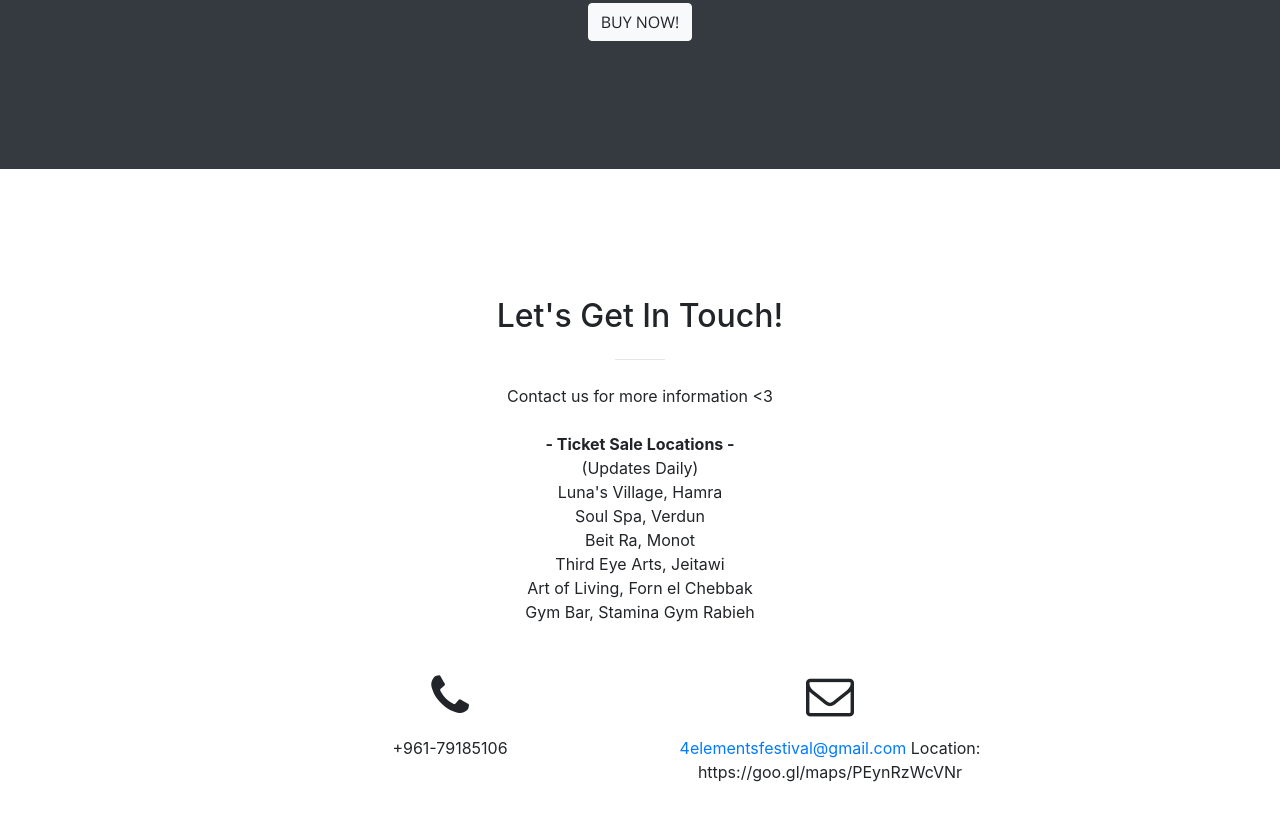
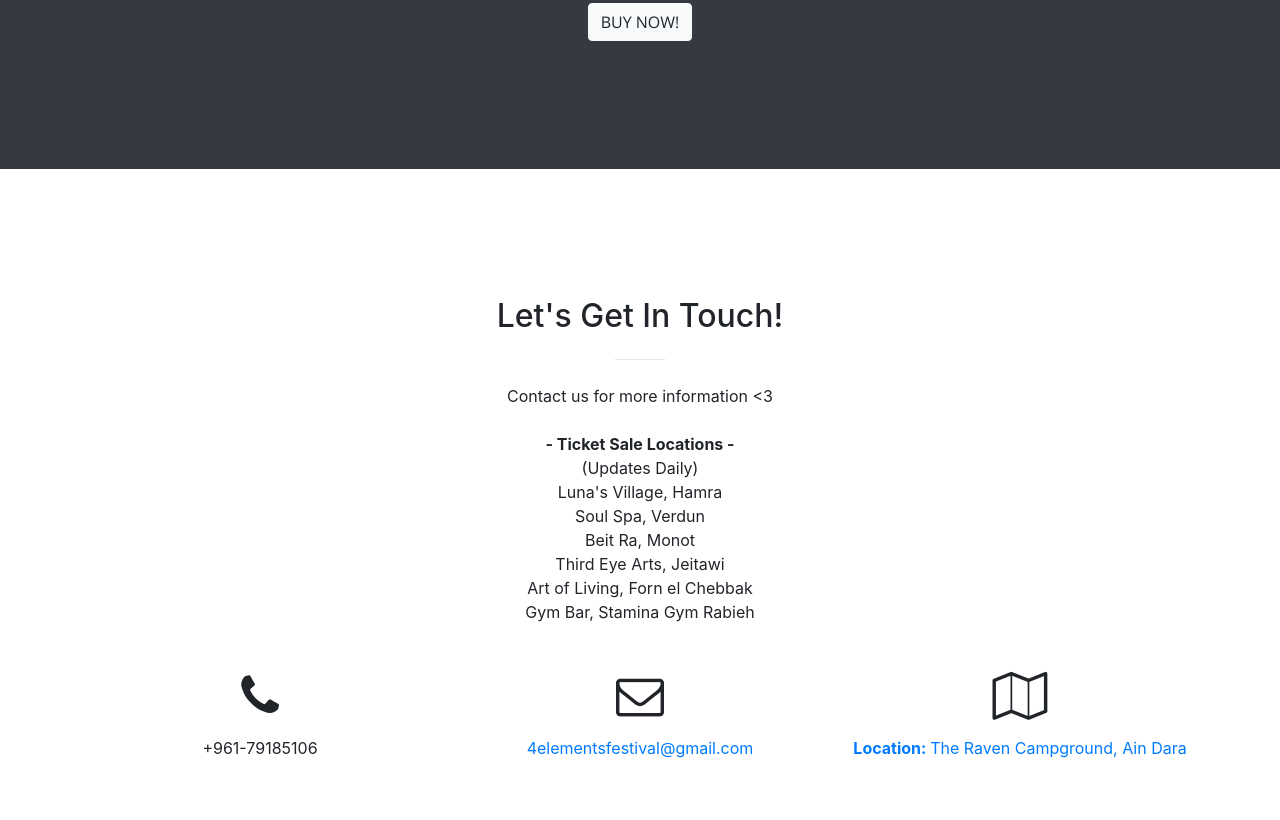
Before and after one commit to 4elementsfest/4elementsfest.github.io, a website with bundled scripts: page index.html in a window 1280 px wide. Shown: the part 2993-3813 px from the top of the page. Built offline with nearby package versions, Linux system fonts and the light colour scheme.

Commit message:
Added location.

```diff
--- a/index.html
+++ b/index.html
@@ -276,9 +276,15 @@ At the Door: 35$<br>
             <i class="fa fa-envelope-o fa-3x mb-3 sr-contact"></i>
             <p>
               <a href="mailto:4elementsfestival@gmail.com">4elementsfestival@gmail.com</a>
-              Location: https://goo.gl/maps/PEynRzWcVNr
             </p>
           </div>
+                    <div class="col-lg-4 mr-auto text-center">
+            <i class="fa fa-map-o fa-3x mb-3 sr-contact"></i>
+            <p>
+              <a href="https://goo.gl/maps/PEynRzWcVNr"><b>Location: </b> The Raven Campground, Ain Dara
+            </p>
+          </div>
+
         </div>
       </div>
     </section>
```
